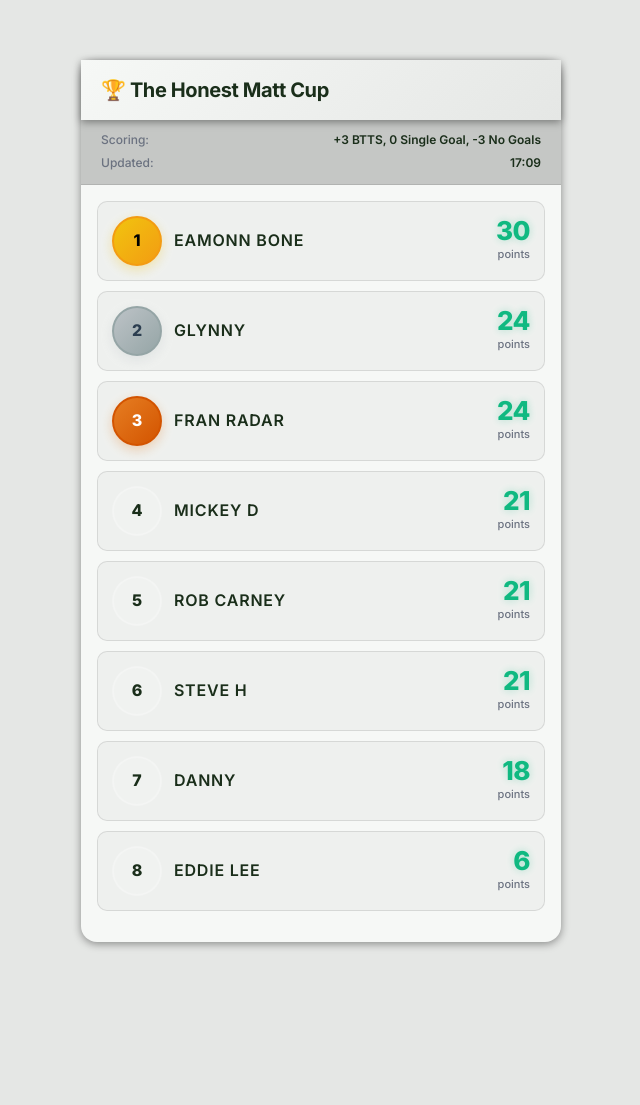
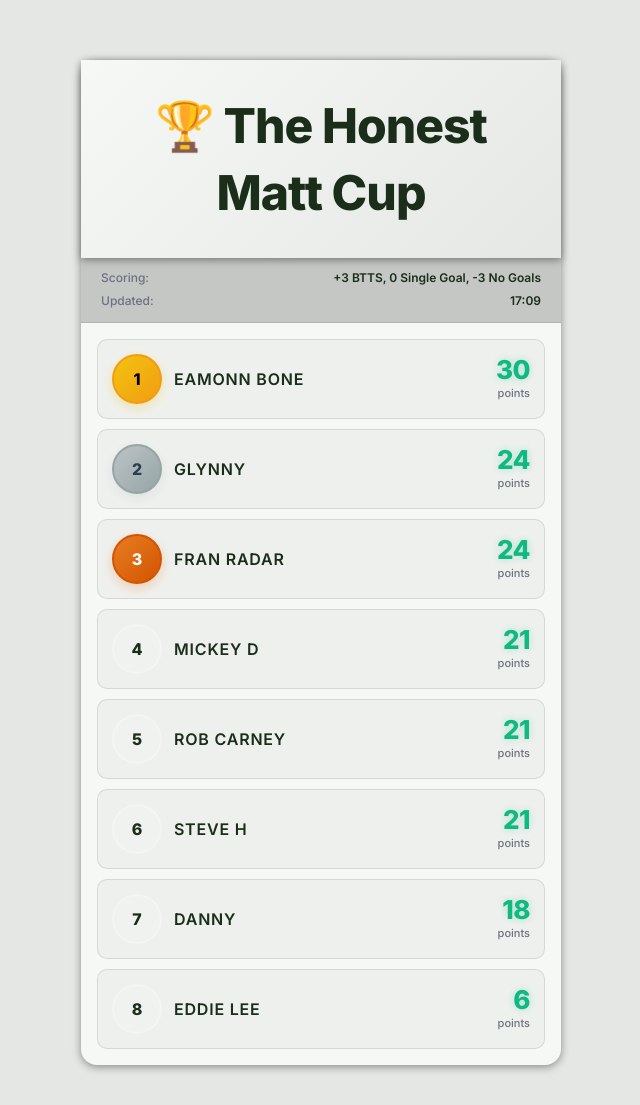
Before and after one commit to MrG-Man/AT-NORTH, a Flask app: page /selectors-league in a window 1280 px wide. Shown: the top 1105 px of the page, without its empty margins (319-959 px from the left). Before the commit the page ends 949 px from the top, so only its background shows below. Run offline with Flask 3, Linux system fonts and the light colour scheme.

Commit message:
title update

```diff
--- a/static/css/selectors-league.css
+++ b/static/css/selectors-league.css
@@ -1,4 +1,17 @@
 /* Modern Selectors League - Dark Theme Mobile-First Design */
+
+/* ===== Header Styles ===== */
+.mobile-header {
+    text-align: center;
+    padding: clamp(20px, 5vw, 32px) clamp(16px, 4vw, 20px);
+}
+
+.app-title {
+    font-size: clamp(28px, 7vw, 48px) !important;
+    font-weight: 800 !important;
+    letter-spacing: -0.02em;
+    margin: 0 !important;
+}
 
 /* ===== League Info Bar ===== */
 .league-info-bar {
```
